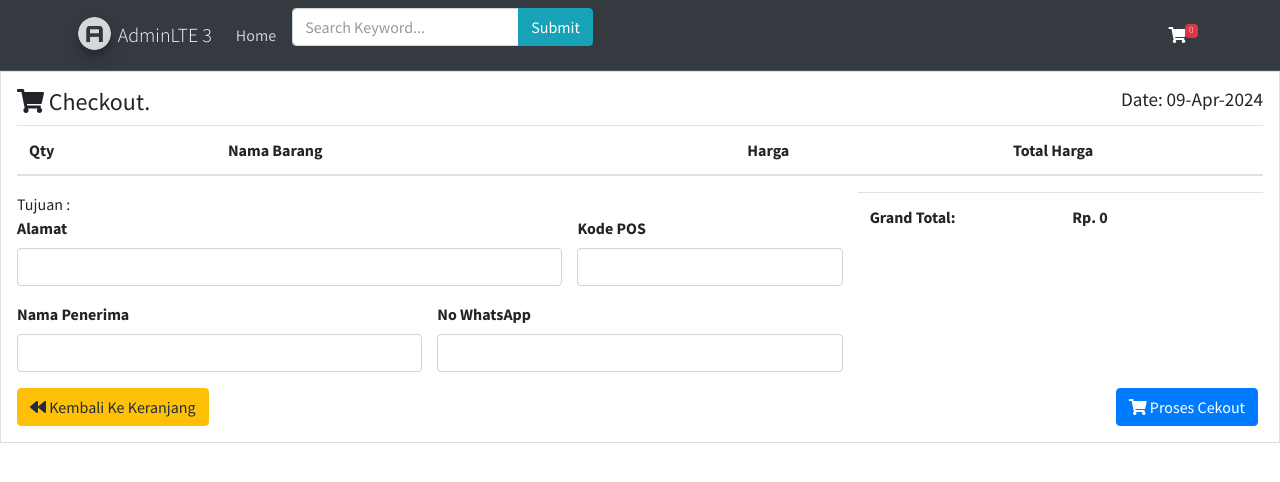
After one commit to kanzakijun/ci3lte2, a CodeIgniter app: page /ci3lte/shop/checkout in a window 1280 px wide. The commit adds this page. Shown: the top 482 px of the page. Run offline with CodeIgniter, Linux system fonts and the light colour scheme; data comes from the database, SQL or seed files in the repository; lists and menus that the app fills with data are empty; some libraries are stand-ins or nearby versions.

Commit message:
proses checkout

```diff
--- a/application/controllers/Shop.php
+++ b/application/controllers/Shop.php
@@ -8,11 +8,81 @@ class Shop extends CI_Controller
     {
         parent::__construct();
         $this->load->library('cart');
+        $this->load->helper('string');
     }
 
     public function index()
     {
+        if(empty($this->cart->contents())) {
+            redirect('product');
+        }
+
+        $data['title'] = 'Shop Cart';
+        $this->load->model('Barang_model', 'barang');
+        $data['master'] = $this->barang->get_produk();
+        $data['foto'] = $this->barang->get_foto();
+        $this->load->view('templates/product_header', $data);
+        $this->load->view('shop/index', $data);
+
     }
+
+    public function checkout()
+    {
+        $data['title'] = 'Checkout';
+        $data['user'] = $this->db->get_where('master_user', ['user_username' => $this->session->userdata('user_username')])->row_array();
+        $this->load->model('Barang_model', 'barang');
+        $this->load->model('Pembayaran_model', 'pembayaran');
+        $this->load->model('Keranjang_model', 'keranjang');
+        $data['barang'] = $this->barang->get_produk();
+        $data['fotos'] = $this->barang->get_foto();
+        $data['username'] = $this->session->userdata('user_username');
+
+        $this->form_validation->set_rules('alamat', 'Alamat', 'required|trim');
+        $this->form_validation->set_rules('kode_pos', 'Kode Pos', 'required|trim');
+        $this->form_validation->set_rules('nama_penerima', 'Nama Penerima', 'required|trim');
+        $this->form_validation->set_rules('no_wa', 'No. WhatsApp', 'required|trim');
+
+        if ($this->form_validation->run() == false) {
+            $this->load->view('templates/product_header', $data);
+            $this->load->view('shop/checkout');
+        } else {
+            // data ke proses_pembayaran
+            $data = [
+                'pembayaran_waktu' => date('Y-m-d H:i:s'),
+                'pembayaran_nama_pemesan' => $this->input->post('nama_penerima'),
+                'pembayaran_no_wa' => $this->input->post('no_wa'),
+                'pembayaran_alamat' => $this->input->post('alamat').', Kode Pos: '.$this->input->post('kode_pos'),
+                'pembayaran_total' => $this->cart->total(),
+                'pembayaran_status' => '0',
+                ];
+
+            $this->pembayaran->proses_bayar($data);
+
+            // cek data id dari tabel proses_pembayaran
+            $pembayaran = $this->pembayaran->get_id();
+            $idPembayaran = $pembayaran['pembayaran_id'];
+
+            // data ke proses_keranjang
+            $a = 1;
+            $i = 1;
+			foreach ($this->cart->contents() as $item) {
+				$data_keranjang = array(
+                    'pembayaran_id' => $idPembayaran,
+                    'barang_id' => $this->input->post('barang_id' . $a++),
+					'keranjang_jumlah' => $this->input->post('qty' . $i++),
+                    'keranjang_harga' => $item['subtotal'],
+                    'keranjang_total' => $this->cart->total(),
+				);
+                $this->keranjang->simpan_keranjang($data_keranjang);
+            }
+
+
+            //=========================================
+			$this->session->set_flashdata('pesan', 'Pesanan Berhasil Di Proses !!!');
+			$this->cart->destroy();
+			redirect('pesanan/bayar/' . $idPembayaran );
+    }
+}
 
     public function add()
     {
@@ -27,10 +97,34 @@ class Shop extends CI_Controller
         redirect($redirect_page, 'refresh');
     }
 
-    public function adds()
+    public function update()
     {
-        var_dump($this->cart->contents());
+        $i = 1;
+        foreach ($this->cart->contents() as $items) {
+            $data = array(
+                'rowid' => $items['rowid'],
+                'qty'   => $this->input->post($i . '[qty]')
+            );
+            $this->cart->update($data);
+            $i++;
+        }
+        $this->session->set_flashdata('pesan', 'Cart Updated!');
+        redirect('shop');
     }
+
+
+    public function remove($rowid)
+    {
+        $this->cart->remove($rowid);
+        redirect('shop');
+    }
+
+    public function clear()
+    {
+        $this->cart->destroy();
+        redirect('shop');
+    }
+
 }
 
 /* End of file Shop.php and path /application/controllers/Shop.php */
--- a/application/models/Keranjang_model.php
+++ b/application/models/Keranjang_model.php
@@ -18,6 +18,11 @@ class Keranjang_model extends CI_Model
         return $query->result_array();
     }
 
+    public function simpan_keranjang($data_keranjang)
+    {
+        $this->db->insert('proses_keranjang', $data_keranjang);
+    }
+
 }
 
 
--- /dev/null
+++ b/application/models/Pembayaran_model.php
@@ -0,0 +1,30 @@
+<?php
+defined('BASEPATH') OR exit('No direct script access allowed');
+
+class Pembayaran_model extends CI_Model
+{
+    public function get_id()
+    {
+        $this->db->select_max('pembayaran_id');
+        $query = $this->db->get('proses_pembayaran');
+        return $query->row_array();
+    }
+
+    public function proses_bayar($data)
+	{
+		$this->db->insert('proses_pembayaran', $data);
+	}
+
+    public function bayar($keranjang_id)
+    {
+        $this->db->select('*');
+        $this->db->from('proses_pembayaran');
+        $this->db->where('pembayaran_id', $keranjang_id);
+        $query = $this->db->get();
+        return $query->result_array($query);
+    }
+
+}
+
+
+/* End of file Pembayaran_model.php and path /application/models/Pembayaran_model.php */
--- /dev/null
+++ b/application/views/shop/checkout.php
@@ -0,0 +1,128 @@
+<!-- Main content -->
+<div class="invoice p-3 mb-3">
+	<!-- title row -->
+	<div class="row">
+		<div class="col-12">
+			<h4>
+				<i class="fas fa-shopping-cart"></i> Checkout.
+				<small class="float-right">Date: <?= date('d-M-Y') ?></small>
+			</h4>
+		</div>
+		<!-- /.col -->
+	</div>
+	<!-- info row -->
+
+	<!-- /.row -->
+
+	<!-- Table row -->
+	<div class="row">
+
+		<div class="col-12 table-responsive">
+			<table class="table table-striped">
+				<thead>
+					<tr>
+						<th>Qty</th>
+						<th>Nama Barang</th>
+						<th width="150px" class="text-center">Harga</th>
+						<th class="text-center">Total Harga</th>
+					</tr>
+				</thead>
+				<tbody>
+					<?php
+					$i = 1;
+					$tot_berat = 0;
+					foreach ($this->cart->contents() as $items) {
+						$barang = $this->barang->detail($items['id']);
+					?>
+						<tr>
+							<td><?php echo $items['qty']; ?></td>
+							<td><?php echo $items['name']; ?></td>
+							<td class="text-center">Rp. <?php echo number_format($items['price'], 0); ?></td>
+							<td class="text-center">Rp. <?php echo  number_format($items['subtotal'], 0); ?></td>
+						</tr>
+					<?php } ?>
+
+				</tbody>
+			</table>
+		</div>
+		<!-- /.col -->
+	</div>
+	<!-- /.row -->
+	<?= validation_errors('<div class="alert alert-danger alert-dismissible"><button type="button" class="close" data-dismiss="alert" aria-hidden="true">&times;</button>', '</div>'); ?>
+	<?php
+	echo form_open('shop/checkout');
+	// $no_order = date('Ymd') . strtoupper(random_string('alnum', 8));
+	?>
+	<div class="row">
+		<!-- accepted payments column -->
+		<div class="col-sm-8 invoice-col">
+			Tujuan :
+			<div class="row">
+				<div class="col-sm-8">
+					<div class="form-group">
+						<label for="alamat">Alamat</label>
+						<input name="alamat" id="alamat" class="form-control" required>
+					</div>
+				</div>
+				<div class="col-sm-4">
+					<div class="form-group">
+						<label for="kode_pos">Kode POS</label>
+						<input name="kode_pos" id="kode_pos" class="form-control" required>
+					</div>
+				</div>
+				<div class="col-sm-6">
+					<div class="form-group">
+						<label for="nama_penerima">Nama Penerima</label>
+						<input name="nama_penerima" id="nama_penerima" class="form-control" required>
+					</div>
+				</div>
+				<div class="col-sm-6">
+					<div class="form-group">
+						<label for="no_wa">No WhatsApp</label>
+						<input name="no_wa" id="no_wa" class="form-control" required>
+					</div>
+				</div>
+			</div>
+		</div>
+		<!-- /.col -->
+		<div class="col-4">
+			<div class="table-responsive">
+				<table class="table">
+					<tr>
+						<th style="width:50%">Grand Total:</th>
+						<th>Rp. <?php echo number_format($this->cart->total(), 0); ?></th>
+					</tr>
+				</table>
+			</div>
+		</div>
+		<!-- /.col -->
+	</div>
+	<!-- /.row -->
+
+	<!-- Simpan Transaksi -->
+	<?php $a = 1;
+	foreach ($this->cart->contents() as $items) : ?>
+		<?= form_hidden('barang_id' . $a++, $items['id']); ?>
+	<input name="barang_nama" value="<?= $items['name'] ?>" hidden>
+	<input name="total_bayar" value="<?= $this->cart->total() ?>" hidden>
+	<!-- end Simpan Transaksi -->
+	<?php endforeach ?>
+	<!-- Simpan Rinci Transaksi -->
+	<?php
+	$i = 1;
+	foreach ($this->cart->contents() as $items) {
+		echo form_hidden('qty' . $i++, $items['qty']);
+	}
+
+	?>
+	<!-- end Simpan Rinci Transaksi -->
+	<div class="row no-print">
+		<div class="col-12">
+			<a href="<?= base_url('shop')  ?>" class="btn btn-warning"><i class="fas fa-backward"></i> Kembali Ke Keranjang</a>
+			<button type="submit" class="btn btn-primary float-right" style="margin-right: 5px;">
+				<i class="fas fa-shopping-cart"></i> Proses Cekout
+			</button>
+		</div>
+	</div>
+	<?php echo form_close() ?>
+</div>
--- a/application/views/templates/product_header.php
+++ b/application/views/templates/product_header.php
@@ -66,9 +66,14 @@ scratch. This page gets rid of all links and provides the needed markup only.
 					<span class="badge badge-danger navbar-badge"><?= $jml_item ?></span>
 				</a>
 				<div class="dropdown-menu dropdown-menu-lg dropdown-menu-right">
+					<?php if (empty($keranjang)) : ?>
+						<a href="#" class="dropdown-item">
+							<p>Keranjang Belanja Kosong</p>
+						</a>
+					<?php else : ?>
 				<?php foreach ($keranjang as $k) : ?>
 							<!-- barang start -->
-							<a href="<?= base_url('belanja') ?>" class="dropdown-item">
+							<a href="<?= base_url('shop') ?>" class="dropdown-item">
 								<div class="media">
 									<?php $foto = $this->db->get_where('master_barang_foto', ['barang_id' => $k['id']])->row_array(); ?>
 									<img src="<?= base_url('assets/img/barang/') . $foto['barang_foto_file'] ?>" alt="User Avatar" class="img-size-50 mr-3">
@@ -85,7 +90,7 @@ scratch. This page gets rid of all links and provides the needed markup only.
 							</a>
 							<div class="dropdown-divider"></div>
 						<!-- barang End -->
-						<a href="<?= base_url('belanja') ?>" class="dropdown-item">
+						<a href="<?= base_url('shop') ?>" class="dropdown-item">
 							<div class="media">
 								<div class="media-body">
 									<tr>
@@ -99,8 +104,9 @@ scratch. This page gets rid of all links and provides the needed markup only.
 
 						<?php endforeach; ?>
 						<div class="dropdown-divider"></div>
-						<a href="<?= base_url('belanja') ?>" class="dropdown-item dropdown-footer">View Cart</a>
+						<a href="<?= base_url('shop') ?>" class="dropdown-item dropdown-footer">View Cart</a>
 						<a href="<?= base_url('belanja/cekout')  ?>" class="dropdown-item dropdown-footer">Check Out</a>
+						<?php endif; ?>
 
 				</div>
 			</li>
```
Also changed, not shown: application/controllers/Pesanan.php (added, +31 -0 lines), application/views/pesanan/index.php (added, +41 -0 lines), application/views/shop/index.php (added, +135 -0 lines).
